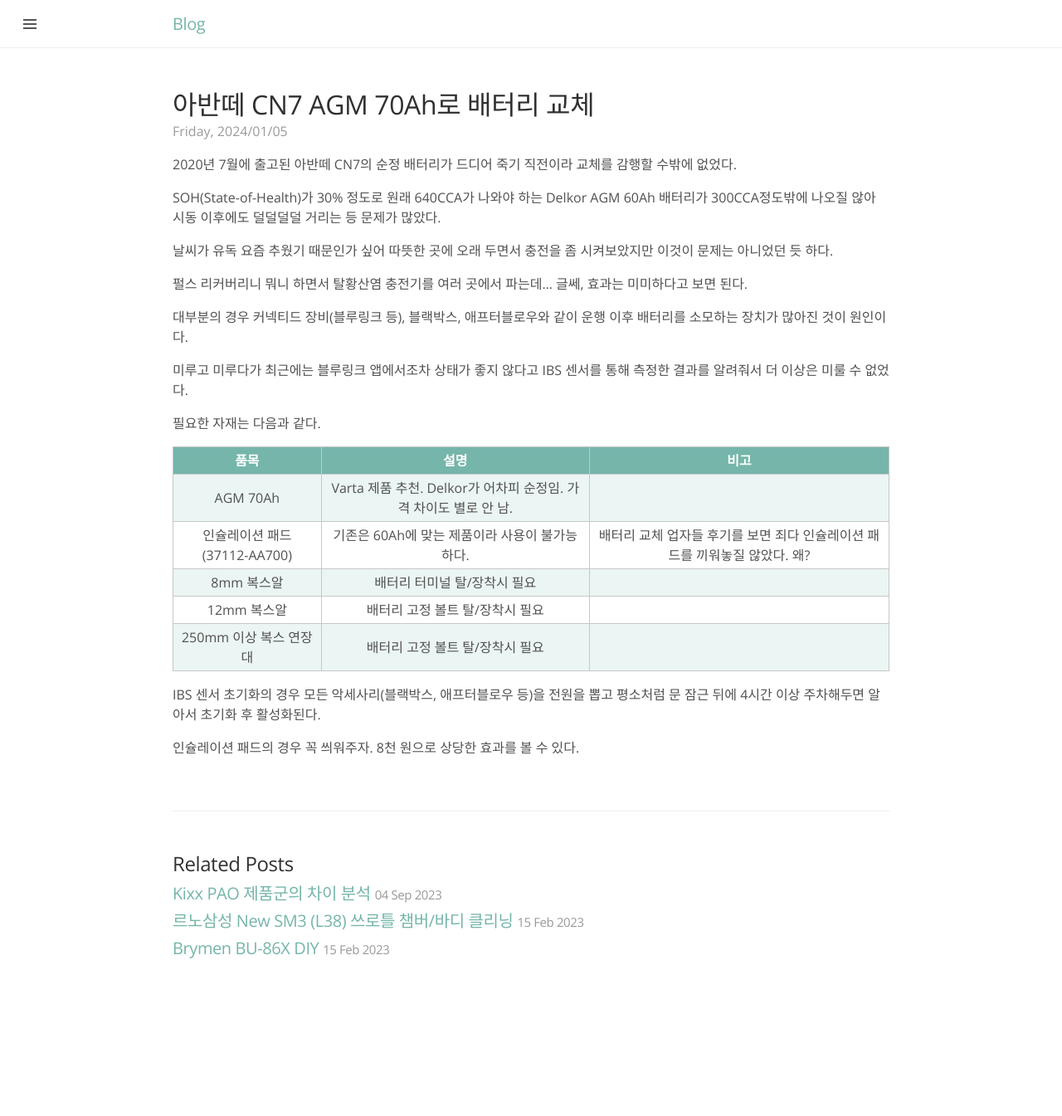
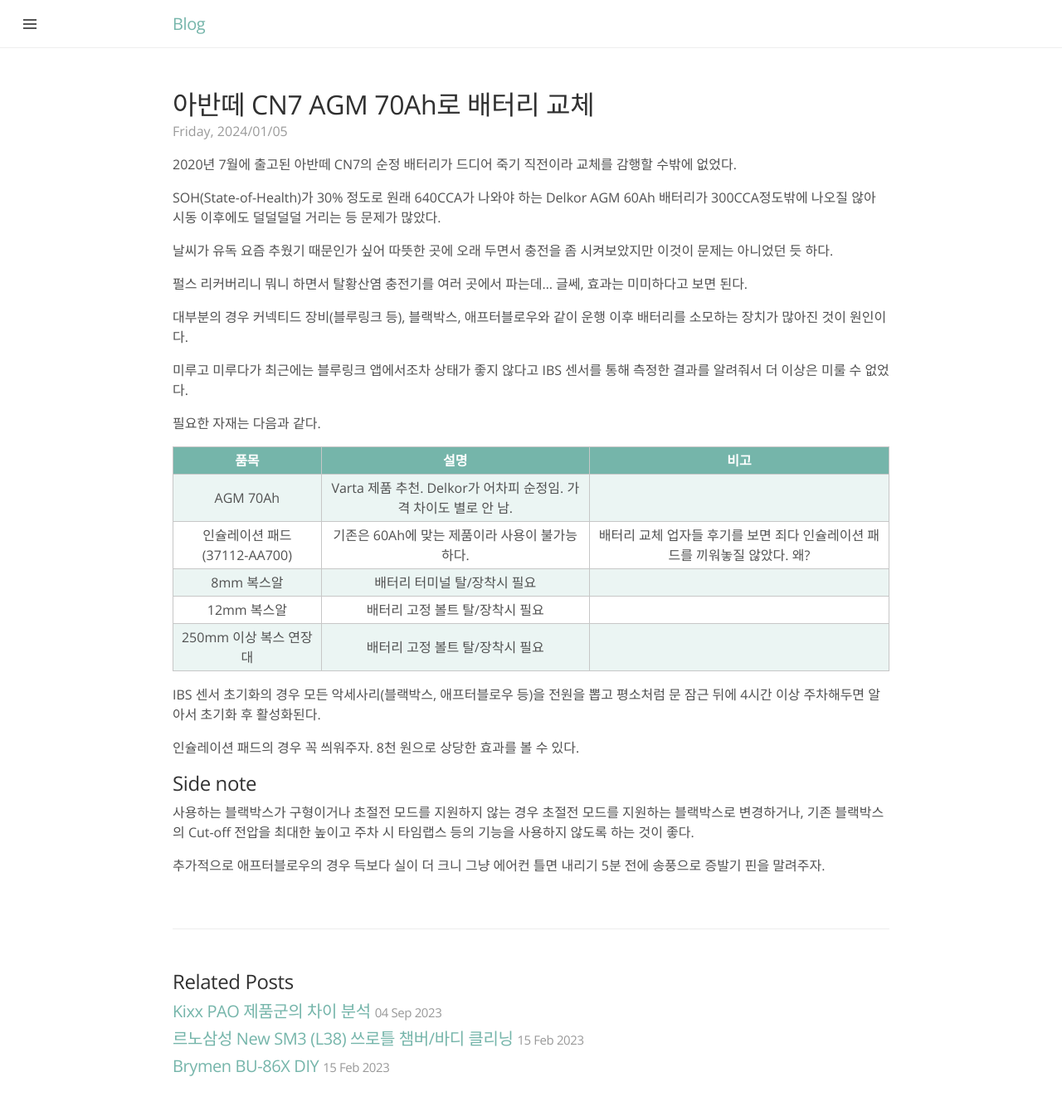
Before and after one commit to ritaru/ritaru.github.io, a Jekyll site: the page built from _posts/2024-01-05-CN7-Battery-Replacement.markdown, in a window 1280 px wide. Shown: the whole page at 83% size. Built offline with Jekyll 4.4.1, drawn with Linux system fonts in a browser that asks for light colours; some web fonts are replaced; before the commit the page ends 1203 px from its top, so only the background shows below that.

Commit message:
배터리 교체 추가내용

```diff
--- a/_posts/2024-01-05-CN7-Battery-Replacement.markdown
+++ b/_posts/2024-01-05-CN7-Battery-Replacement.markdown
@@ -30,3 +30,9 @@
 IBS 센서 초기화의 경우 모든 악세사리(블랙박스, 애프터블로우 등)을 전원을 뽑고 평소처럼 문 잠근 뒤에 4시간 이상 주차해두면 알아서 초기화 후 활성화된다.
 
 인슐레이션 패드의 경우 꼭 씌워주자. 8천 원으로 상당한 효과를 볼 수 있다.
+
+Side note
+---
+사용하는 블랙박스가 구형이거나 초절전 모드를 지원하지 않는 경우 초절전 모드를 지원하는 블랙박스로 변경하거나, 기존 블랙박스의 Cut-off 전압을 최대한 높이고 주차 시 타임랩스 등의 기능을 사용하지 않도록 하는 것이 좋다.
+
+추가적으로 애프터블로우의 경우 득보다 실이 더 크니 그냥 에어컨 틀면 내리기 5분 전에 송풍으로 증발기 핀을 말려주자.
```
